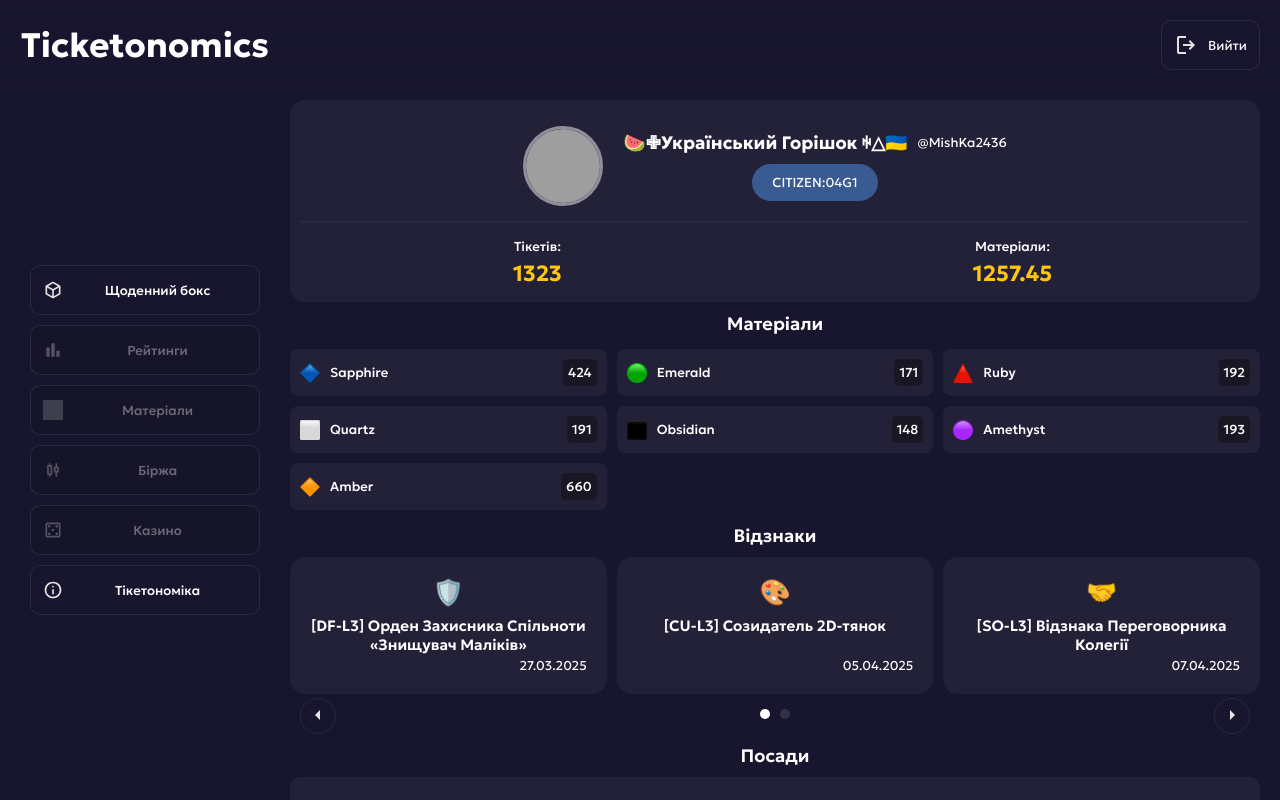
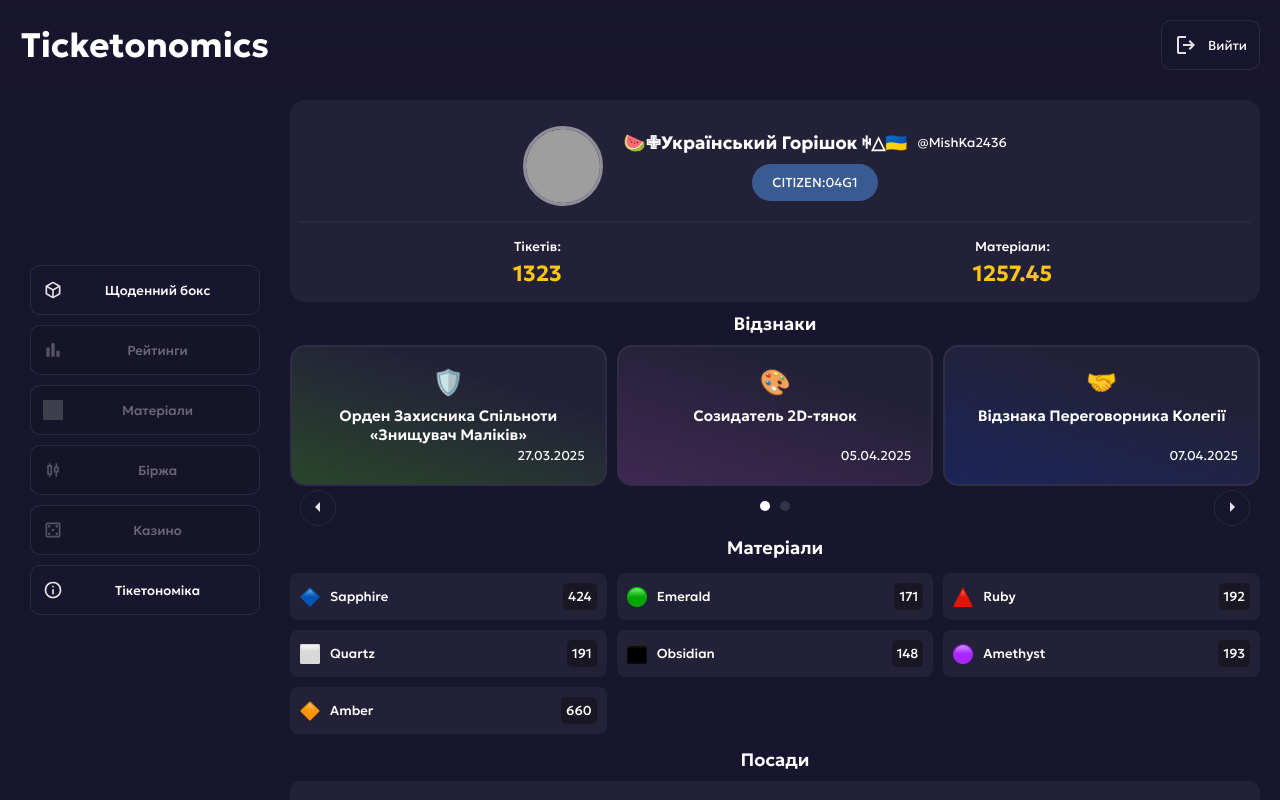
Before and after one commit to AndrewNemnojko/Web-Ticketonomika, an Angular app: page /profile in a window 1280 px wide. Built offline with nearby package versions, Linux system fonts and the light colour scheme; grey boxes are pictures that could not be loaded.

Commit message:
v.47 (upd: minor style-changes)

```diff
--- a/src/app/features/awards/award-details/award-details.component.html
+++ b/src/app/features/awards/award-details/award-details.component.html
@@ -1,11 +1,13 @@
 
 @if (award) {
   <div class="award-card">
-    <div class="award-header">
-      <h4 class="award-name">{{ award.name }}</h4>
-      <span class="award-date">Дата видачі: {{ award.issuance | date:'mediumDate' }}</span>
-    </div>
+    <h4 class="award-name">
+      <p class="code">{{ getCode(award.name) }}</p>
+      <p class="name">{{ getName(award.name) }}</p>
+    </h4>
+
     <p class="award-description">{{ award.description }}</p>
+    <span class="award-date">Дата видачі: {{ award.issuance | date:'mediumDate' }}</span>
   </div>
 }
 @else {
--- a/src/app/features/awards/award-details/award-details.component.scss
+++ b/src/app/features/awards/award-details/award-details.component.scss
@@ -1,14 +1,24 @@
+.award-card{
+    display: flex;
+    flex-direction: column;
+    gap: 20px;
+}
 h4.award-name {
     text-align: center;
     border-radius: 10px;
     padding: 5px;
     background-color: #00000036;
     font-size: 17px;
+    .code{
+        margin-bottom: 5px;
+    }
+    .name{
+        font-size: 15px;
+    }
 }
 
 span.award-date {
     font-size: 13px;
-    padding: 10px 0px;
     color: #bebebe;
     display: block;
     width: 100%;
@@ -16,5 +26,5 @@ span.award-date {
 }
 
 p.award-description {
-    font-size: 15px;
+    font-size: 14px;
 }
--- a/src/app/features/awards/award-details/award-details.component.ts
+++ b/src/app/features/awards/award-details/award-details.component.ts
@@ -10,4 +10,11 @@ import { DatePipe } from '@angular/common';
 })
 export class AwardDetailsComponent {
   @Input() award: Award | null = null;
+
+  getCode(award: string): string {
+    return award.split(']')[0] + "]";
+  }
+  getName(award: string): string {
+    return award.substring(award.indexOf(']') + 1);
+  }
 }
--- a/src/app/features/awards/awards-carousel/awards-carousel.component.html
+++ b/src/app/features/awards/awards-carousel/awards-carousel.component.html
@@ -11,11 +11,11 @@
 
     <div class="carousel-wrapper" #carousel>
       @for (award of awards; track award.id) {
-        <div (click)="open(award)" class="card">
-          <div class="icon">{{ award.name.split(" ")[0] }}</div>
+        <div (click)="open(award)" class="card" [class]="getCode(award.name)">
+          <div class="icon">{{ award.name.split(" ")[0] }} </div>
 
           <div class="content">
-            <h3 class="name">{{ displayTitle(award) }}</h3>
+            <h3 class="name">{{ displayTitle(award) }} </h3>
             <p class="date">{{ award.issuance | date: "dd.MM.yyyy" }}</p>
           </div>
         </div>
--- a/src/app/features/awards/awards-carousel/awards-carousel.component.scss
+++ b/src/app/features/awards/awards-carousel/awards-carousel.component.scss
@@ -36,9 +36,26 @@ h3.title {
   display: flex;
   flex-direction: column;
   justify-content: space-between;
+  transition: all .2s ease-in-out;
+  border: 2px solid #302e44;
+  filter: brightness(1);
+  &.df-l3{
+    //border: 2px solid #3a3a8491;
+    background: linear-gradient(17deg, #34632a9e 1%, #ffffff0d 70%);
+  }
+  &.cu-l3{
+    //border: 2px solid #825d5494;
+    background: linear-gradient(17deg, #553466a3 1%, #ffffff0d 70%);
+  }
+  &.so-l3{
+    //border: 2px solid #876e2191;
+    background: linear-gradient(17deg, #1e317a91 1%, #ffffff0d 70%);
+  }
+
+
   &:hover{
     cursor: pointer;
-     background: #f8f6ff12;
+    filter: brightness(0.9);
   }
   .icon {
     font-size: 25px;
@@ -63,19 +80,7 @@ h3.title {
     text-align: right;
   }
 }
-@media (max-width: 1200px) {
-  .carousel-wrapper {
-    grid-auto-columns: calc((100% - 10px) / var(--awards-count));
-  }
-}
-@media (max-width: 650px) {
-  .carousel-wrapper {
-    grid-auto-columns: calc(100% / var(--awards-count));
-  }
-  .scroll-btn {
-    display: none;
-  }
-}
+
 .scroll-btn {
   position: absolute;
   bottom: 0;
@@ -134,3 +139,20 @@ h3.title {
   text-align: center;
   font-size: 15px;
 }
+
+@media (max-width: 1200px) {
+  .carousel-wrapper {
+    grid-auto-columns: calc((100% - 10px) / var(--awards-count));
+  }
+}
+@media (max-width: 650px) {
+  .indicators{
+    margin: 0px;
+  }
+  .carousel-wrapper {
+    grid-auto-columns: calc(100% / var(--awards-count));
+  }
+  .scroll-btn {
+    display: none;
+  }
+}
--- a/src/app/features/awards/awards-carousel/awards-carousel.component.ts
+++ b/src/app/features/awards/awards-carousel/awards-carousel.component.ts
@@ -110,7 +110,14 @@ export class AwardsCarouselComponent implements AfterViewInit, OnDestroy {
   }
 
   displayTitle(award: Award) {
-    const first = (award.name || '').split(' ')[0];
-    return award.name?.replace(first, '').trim();
+    //const first = (award.name || '').split(' ')[0];
+    //return award.name?.replace(first, '').trim();
+    const first = (award.name || '').split(']')[1];
+    return first;
+  }
+
+  getCode(award: string): string {
+    const match = award.match(/\[(.*?)\]/);
+    return match ? match[1].toLowerCase() : '';
   }
 }
--- a/src/app/features/profile/profile.component.html
+++ b/src/app/features/profile/profile.component.html
@@ -28,6 +28,13 @@
       </div>
     </article>
 
+
+
+    <app-awards-carousel
+      [awards]="user.awards"
+      class="awards"
+    ></app-awards-carousel>
+
     @if (u.materials!.length) {
       <section class="card materials">
         <h3 class="title">Матеріали</h3>
@@ -51,11 +58,6 @@
       </section>
     }
 
-    <app-awards-carousel
-      [awards]="user.awards"
-      class="awards"
-    ></app-awards-carousel>
-
     @if (u.jobs!.length) {
       <section class="card jobs">
         <h3 class="title">Посади</h3>
--- a/src/app/features/profile/profile.component.scss
+++ b/src/app/features/profile/profile.component.scss
@@ -201,7 +201,7 @@
 
 @media (max-width: 600px) {
   .profile-block {
-    gap: 30px;
+    gap: 20px;
     .card {
       h4 {
         text-align: center;
--- a/src/app/shared/components/confirm-modal/confirm-modal.component.ts
+++ b/src/app/shared/components/confirm-modal/confirm-modal.component.ts
@@ -21,10 +21,11 @@ import { Subject } from 'rxjs';
       text-align: center;
     }
     .buttons {
-      display: flex;
+      display: grid;
+      grid-template-columns: 1fr 1fr;
       justify-content: center;
-      gap: 1rem;
-      margin-top: 1rem;
+      gap: 10px;
+      margin-top: 20px;
     }
     h3{
       background-color: #0000003b;
--- a/src/app/shared/components/modal/modal-host.component.ts
+++ b/src/app/shared/components/modal/modal-host.component.ts
@@ -34,6 +34,7 @@ import { Subject } from 'rxjs';
 
     .modal {
       position: fixed;
+      border: 2px solid #ffffff2b;
       top: 50%;
       left: 50%;
       transform: translate(-50%, -50%) scale(0.95);
```
